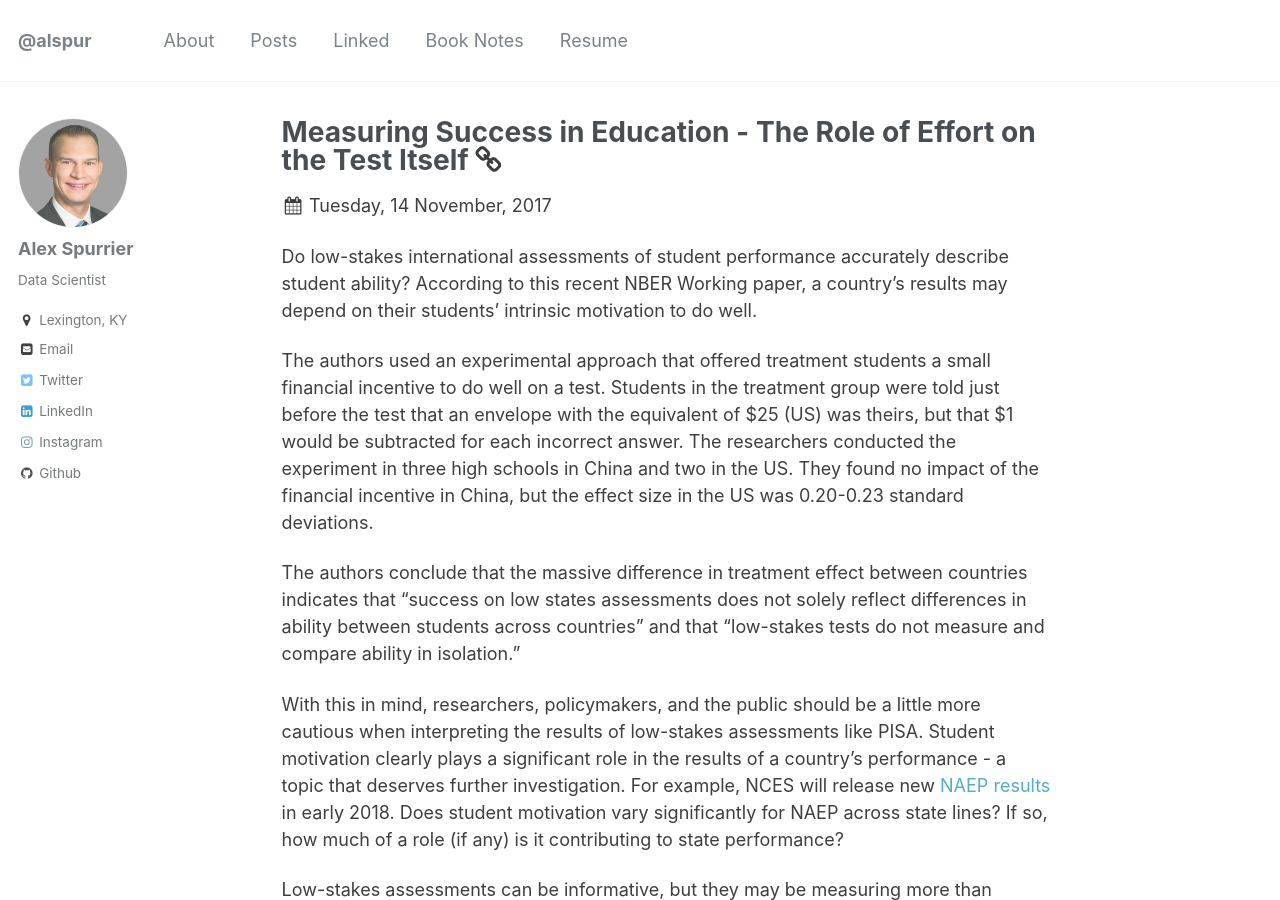
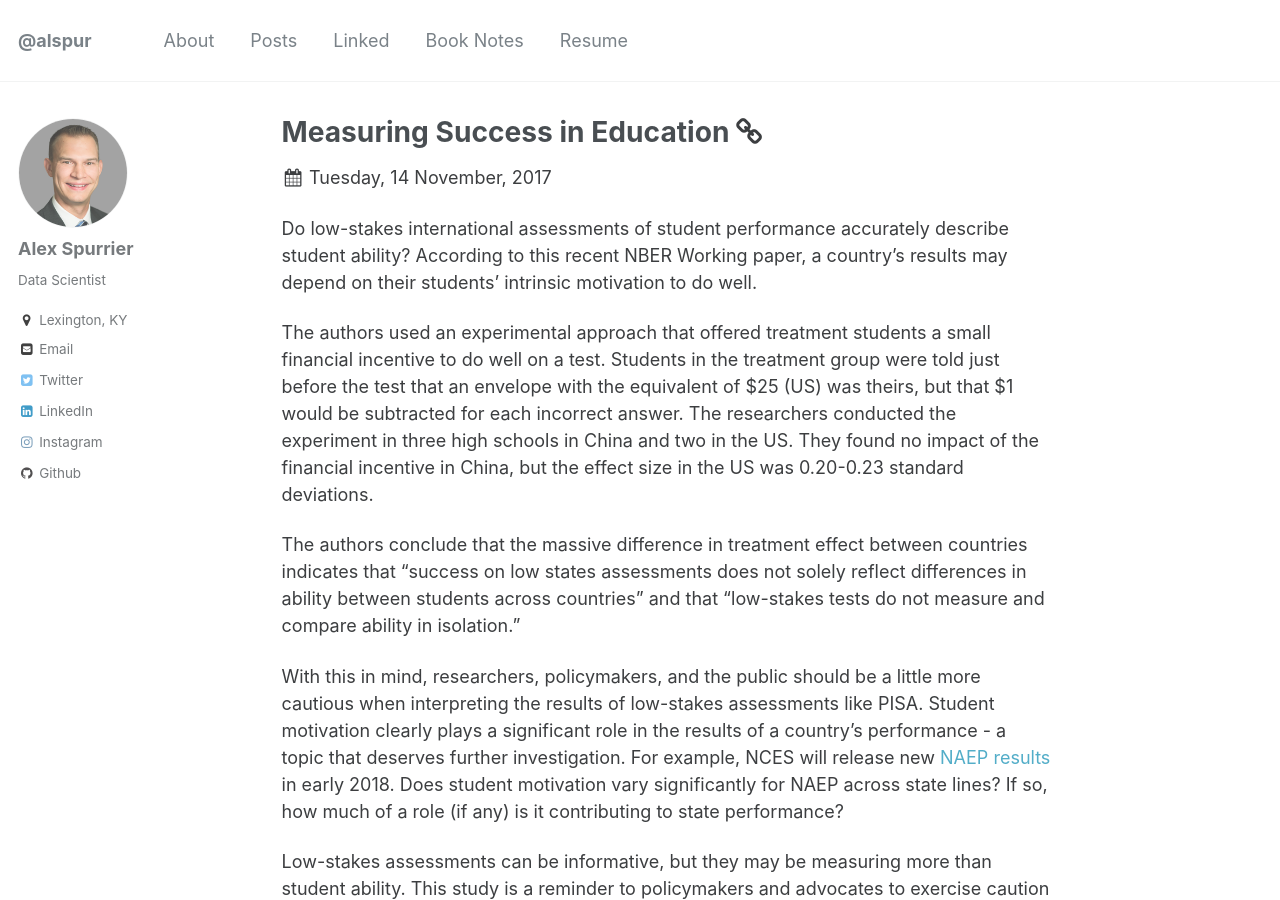
Before and after one commit to alspur/alspur.github.io, a Jekyll site: the page built from _posts/2017-11-14-measuring-success-in-ed.md, in a window 1280 px wide and 900 px high. Built offline with Jekyll 4.4.1, drawn with Linux system fonts in a browser that asks for light colours.

Commit message:
adjust title

```diff
--- a/_posts/2017-11-14-measuring-success-in-ed.md
+++ b/_posts/2017-11-14-measuring-success-in-ed.md
@@ -1,5 +1,5 @@
 ---
-title: Measuring Success in Education - The Role of Effort on the Test Itself
+title: Measuring Success in Education
 date: 2017-11-14
 link: http://www.nber.org/papers/w24004
 tags:
```
